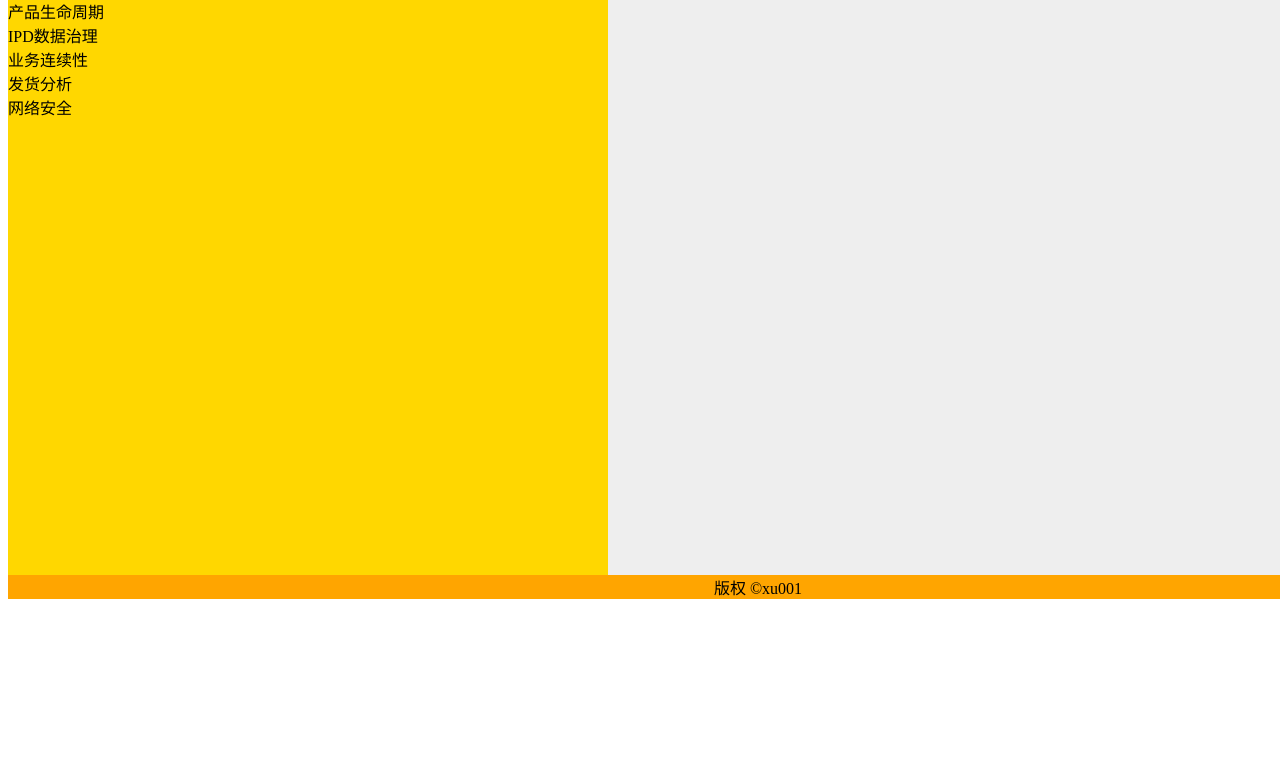
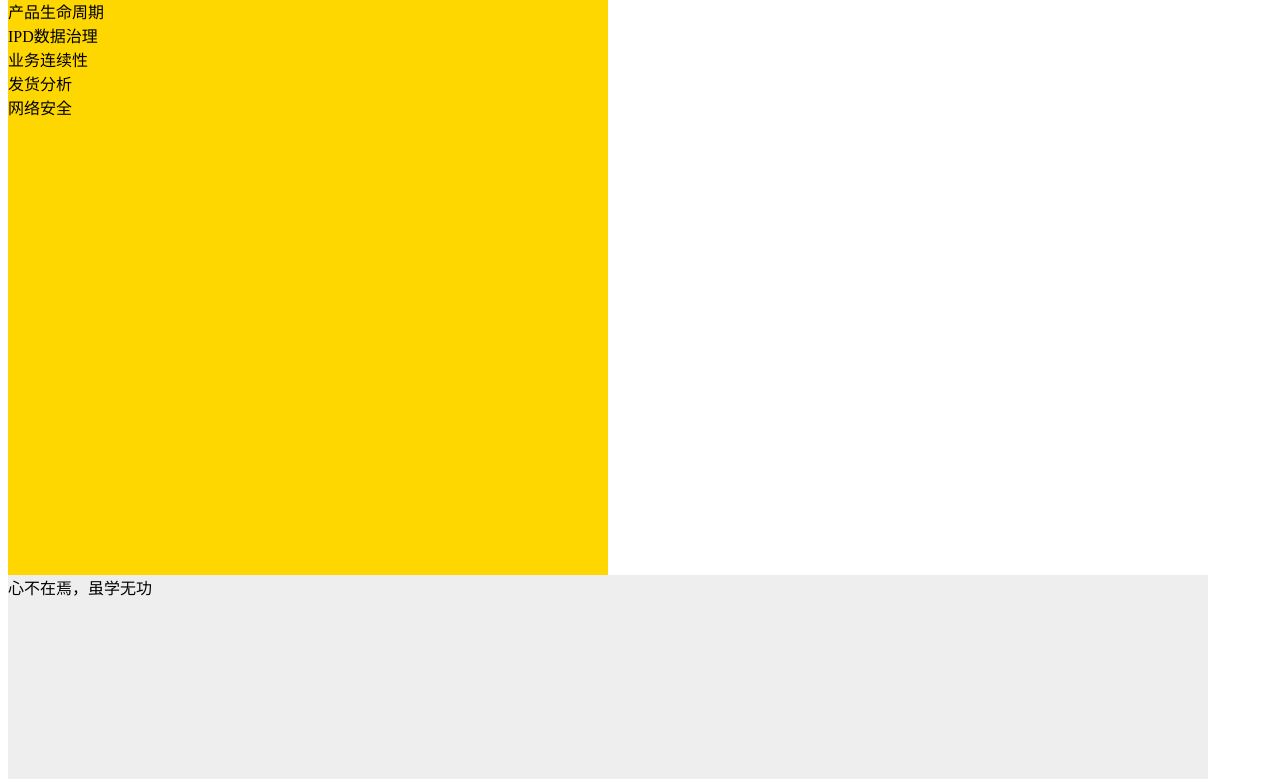
Before and after one commit to aa001001/xu-001, a plain HTML site: page index.html in a window 1280 px wide. Shown: the part 92-871 px from the top of the page. Before the commit the page ends 800 px from the top, so only its background shows below. Drawn offline with Linux system fonts and the light colour scheme.

Commit message:
Add files via upload

```diff
--- a/index.html
+++ b/index.html
@@ -20,7 +20,7 @@ IPD数据治理<br>
 发货分析<br>
 网络安全</div>
 
-<div id="content" style="background-color:#EEEEEE;height:600px;width:900px;float:left;">
+<div id="content" style="background-color:#EEEEEE;height:300px;width:1200px;float:left;">
 心不在焉，虽学无功</div>
 
 <div id="footer" style="background-color:#FFA500;clear:both;text-align:center;">
```
